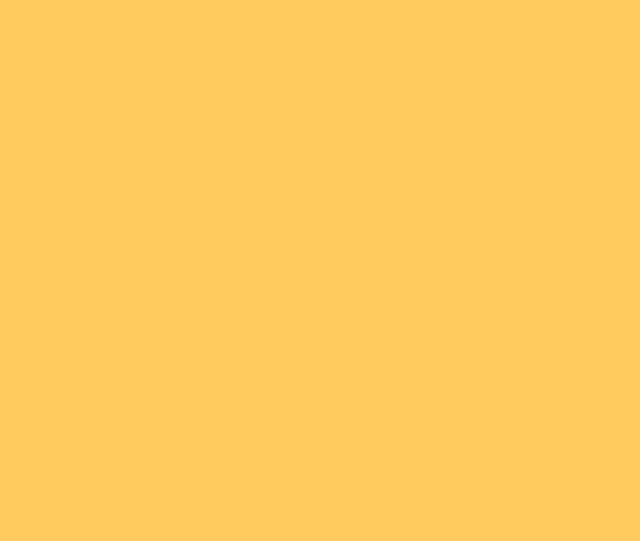
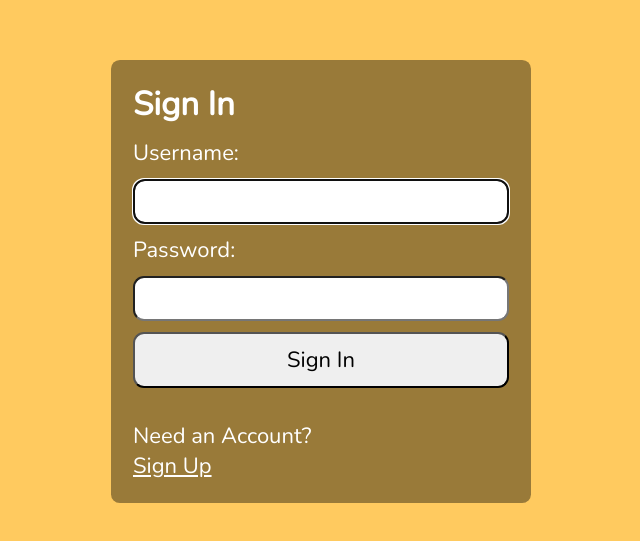
Before and after one commit to ChemsCode/Procurement-System-ClientSide, a React (Create React App) app: page /#/login in a window 1280 px wide. Before the commit this address had no page. Shown: the part 119-660 px from the top of the page, without its empty margins (319-959 px from the left). Built offline with nearby package versions, Linux system fonts and the light colour scheme.

Commit message:
login for user working

```diff
--- a/package.json
+++ b/package.json
@@ -10,10 +10,11 @@
     "@testing-library/jest-dom": "^5.16.5",
     "@testing-library/react": "^13.4.0",
     "@testing-library/user-event": "^13.5.0",
+    "axios": "^0.26.1",
     "react": "^18.2.0",
     "react-dom": "^18.2.0",
     "react-router-dom": "^6.4.2",
-    "react-scripts": "^2.1.3",
+    "react-scripts": "^5.0.1",
     "styled-components": "^5.3.6",
     "web-vitals": "^2.1.4"
   },
--- a/src/App.js
+++ b/src/App.js
@@ -3,6 +3,7 @@ import TypeOfAccount from "./TypeOfAccount";
 import RegisterCompany from './RegisterCompany';
 import RegisterUser from './RegisterUser';
 import RegisterSupplier from './RegisterSupplier';
+import Login from "./Login";
 import { BrowserRouter as Router, Route, Routes } from "react-router-dom";
 
 function App() {
@@ -13,6 +14,7 @@ function App() {
           <Route path="/register-company" element={<RegisterCompany/>}/>
           <Route path="/register-user" element={<RegisterUser/>}/>
           <Route path="/register-supplier" element={<RegisterSupplier/>}/>
+          <Route path="/login" element={<Login/>}/>
     </Routes>
     </main>
   );
--- /dev/null
+++ b/src/Login.js
@@ -0,0 +1,107 @@
+import { useRef, useState, useEffect, useContext } from 'react';
+import AuthContext from "./context/AuthProvider";
+
+import axios from './api/axios';
+const LOGIN_URL = '/auth';
+
+const Login = () => {
+    const { setAuth } = useContext(AuthContext);
+    const userRef = useRef();
+    const errRef = useRef();
+
+    const [userName, setUserName] = useState('');
+    const [pwd, setPwd] = useState('');
+    const [errMsg, setErrMsg] = useState('');
+    const [success, setSuccess] = useState(false);
+
+    useEffect(() => {
+        userRef.current.focus();
+    }, [])
+
+    useEffect(() => {
+        setErrMsg('');
+    }, [userName, pwd])
+
+    const handleSubmit = async (e) => {
+        e.preventDefault();
+
+        try {
+            const response = await axios.post(LOGIN_URL,
+                JSON.stringify({ user: userName, pwd: pwd }),
+                {
+                    headers: { 'Content-Type': 'application/json' },
+                    withCredentials: true
+                }
+            );
+            console.log(JSON.stringify(response?.data));
+            //console.log(JSON.stringify(response));
+            const accessToken = response?.data?.accessToken;
+            const roles = response?.data?.roles;
+            setAuth({ user: userName, pwd, roles, accessToken });
+            setUserName('');
+            setPwd('');
+            setSuccess(true);
+        } catch (err) {
+            if (!err?.response) {
+                setErrMsg('No Server Response');
+            } else if (err.response?.status === 400) {
+                setErrMsg('Missing Username or Password');
+            } else if (err.response?.status === 401) {
+                setErrMsg('Unauthorized');
+            } else {
+                setErrMsg('Login Failed');
+            }
+            errRef.current.focus();
+        }
+    }
+
+    return (
+        <>
+            {success ? (
+                <section>
+                    <h1>You are logged in!</h1>
+                    <br />
+                    <p>
+                        <a href="#">Go to Home</a>
+                    </p>
+                </section>
+            ) : (
+                <section>
+                    <p ref={errRef} className={errMsg ? "errmsg" : "offscreen"} aria-live="assertive">{errMsg}</p>
+                    <h1>Sign In</h1>
+                    <form onSubmit={handleSubmit}>
+                        <label htmlFor="username">Username:</label>
+                        <input
+                            type="text"
+                            id="username"
+                            ref={userRef}
+                            autoComplete="off"
+                            onChange={(e) => setUserName(e.target.value)}
+                            value={userName}
+                            required
+                        />
+
+                        <label htmlFor="password">Password:</label>
+                        <input
+                            type="password"
+                            id="password"
+                            onChange={(e) => setPwd(e.target.value)}
+                            value={pwd}
+                            required
+                        />
+                        <button>Sign In</button>
+                    </form>
+                    <p>
+                        Need an Account?<br />
+                        <span className="line">
+                            {/*put router link here*/}
+                            <a href="#">Sign Up</a>
+                        </span>
+                    </p>
+                </section>
+            )}
+        </>
+    )
+}
+
+export default Login
--- a/src/RegisterCompany.js
+++ b/src/RegisterCompany.js
@@ -241,6 +241,14 @@ const Register = () => {
           Sign Up
         </button>
       </form>
+      <p>
+        Already registered?
+        <br />
+        <span className="line">
+          {/*put router link here*/}
+          <a href="#">Sign In</a>
+        </span>
+      </p>
     </section>
   );
 };
--- a/src/RegisterSupplier.js
+++ b/src/RegisterSupplier.js
@@ -240,6 +240,14 @@ const Register = () => {
         >
           Sign Up
         </button>
+        <p>
+        Already registered?
+        <br />
+        <span className="line">
+          {/*put router link here*/}
+          <a href="/login">Sign In</a>
+        </span>
+      </p>
       </form>
     </section>
   );
--- a/src/RegisterUser.js
+++ b/src/RegisterUser.js
@@ -6,8 +6,10 @@ import {
   faInfoCircle,
 } from "@fortawesome/free-solid-svg-icons";
 import { FontAwesomeIcon } from "@fortawesome/react-fontawesome";
+import axios from "./api/axios";
 
-const NAME_REGEX = /^([a-zA-Z0-9]+|[a-zA-Z0-9]+\s{1}[a-zA-Z0-9]{1,}|[a-zA-Z0-9]+\s{1}[a-zA-Z0-9]{3,}\s{1}[a-zA-Z0-9]{1,})$/;
+const NAME_REGEX =
+  /^([a-zA-Z0-9]+|[a-zA-Z0-9]+\s{1}[a-zA-Z0-9]{1,}|[a-zA-Z0-9]+\s{1}[a-zA-Z0-9]{3,}\s{1}[a-zA-Z0-9]{1,})$/;
 const EMAIL_REGEX = /^\w+([\.-]?\w+)*@\w+([\.-]?\w+)*(\.\w{2,3})+$/;
 const PWD_REGEX = /^(?=.*[a-z])(?=.*[A-Z])(?=.*[0-9])(?=.*[!@#$%]).{8,24}$/;
 const REGISTER_URL = "/register";
@@ -66,22 +68,55 @@ const RegisterUser = () => {
     setErrMsg("");
   }, [userName, companyEmail, pwd, matchPwd]);
 
-
   const handleSubmit = async (e) => {
     e.preventDefault();
     const confirmCompanyName = NAME_REGEX.test(userName);
     const confirmEmail = EMAIL_REGEX.test(companyEmail);
     const confirmPwd = PWD_REGEX.test(pwd);
-    if (!confirmCompanyName || !confirmEmail || !confirmPwd ){
+    if (!confirmCompanyName || !confirmEmail || !confirmPwd) {
       setErrMsg("Invalid Entry/Entries");
       return;
     }
-    console.log(userName, companyEmail, pwd);
+    try {
+      const response = await axios.post(
+        REGISTER_URL,
+        JSON.stringify({ user : userName, pwd : pwd }),
+        {
+          headers: { "Content-Type": "application/json" },
+          withCredentials: true,
+        }
+      );
+      console.log(response?.data);
+      console.log(response?.accessToken);
+      console.log(JSON.stringify(response));
       setSuccess(true);
-
+      //clear state and controlled inputs
+      //need value attrib on inputs for this
+      setUserName("");
+      setPwd("");
+      setMatchPwd("");
+    } catch (err) {
+      if (!err?.response) {
+        setErrMsg("No Server Response");
+      } else if (err.response?.status === 409) {
+        setErrMsg("Username Taken");
+      } else {
+        setErrMsg("Registration Failed");
       }
+      errRef.current.focus();
+    }
+  };
 
   return (
+    <>
+      {success ? (
+        <section>
+          <h1>Success!</h1>
+          <p>
+            <a href="#">Sign In</a>
+          </p>
+        </section>
+      ) : (
         <section>
           <p
             ref={errRef}
@@ -120,7 +155,9 @@ const RegisterUser = () => {
             <p
               id="cnidnote" /*uidnote -> cnidnote*/
               className={
-            userNameFocus && userName && !validUserName ? "instructions" : "offscreen"
+                userNameFocus && userName && !validUserName
+                  ? "instructions"
+                  : "offscreen"
               }
             >
               <FontAwesomeIcon icon={faInfoCircle} />
@@ -139,7 +176,9 @@ const RegisterUser = () => {
               />
               <FontAwesomeIcon
                 icon={faTimes}
-            className={validCompanyEmail || !companyEmail ? "hide" : "invalid"}
+                className={
+                  validCompanyEmail || !companyEmail ? "hide" : "invalid"
+                }
               />
             </label>
             <input
@@ -158,7 +197,9 @@ const RegisterUser = () => {
             <p
               id="emailnote" /*uidnote -> emailnote*/
               className={
-            companyEmailFocus && companyEmail && !validCompanyEmail ? "instructions" : "offscreen"
+                companyEmailFocus && companyEmail && !validCompanyEmail
+                  ? "instructions"
+                  : "offscreen"
               }
             >
               <FontAwesomeIcon icon={faInfoCircle} />
@@ -194,8 +235,8 @@ const RegisterUser = () => {
               <FontAwesomeIcon icon={faInfoCircle} />
               8 to 24 characters.
               <br />
-          Must include uppercase and lowercase letters, a number and a special
-          character.
+              Must include uppercase and lowercase letters, a number and a
+              special character.
               <br />
               Allowed special characters:{" "}
               <span aria-label="exclamation mark">!</span>{" "}
@@ -229,19 +270,35 @@ const RegisterUser = () => {
             />
             <p
               id="confirmnote"
-          className={matchFocus && !validMatch ? "instructions" : "offscreen"}
+              className={
+                matchFocus && !validMatch ? "instructions" : "offscreen"
+              }
             >
               <FontAwesomeIcon icon={faInfoCircle} />
               Must match the first password input field.
             </p>
 
             <button
-          disabled={!validUserName || !validCompanyEmail || !validPwd || !validMatch ? true : false}
+              disabled={
+                !validUserName || !validCompanyEmail || !validPwd || !validMatch
+                  ? true
+                  : false
+              }
             >
               Sign Up
             </button>
           </form>
+          <p>
+            Already registered?
+            <br />
+            <span className="line">
+              {/*put router link here*/}
+              <a href="#">Sign In</a>
+            </span>
+          </p>
         </section>
+      )}
+    </>
   );
 };
 
--- /dev/null
+++ b/src/api/axios.js
@@ -0,0 +1,5 @@
+import axios from 'axios';
+
+export default axios.create({
+    baseURL: 'http://localhost:3500'
+});
--- /dev/null
+++ b/src/context/AuthProvider.js
@@ -0,0 +1,15 @@
+import { createContext, useState } from "react";
+
+const AuthContext = createContext({});
+
+export const AuthProvider = ({ children }) => {
+    const [auth, setAuth] = useState({});
+
+    return (
+        <AuthContext.Provider value={{ auth, setAuth }}>
+            {children}
+        </AuthContext.Provider>
+    )
+}
+
+export default AuthContext;
--- a/src/index.js
+++ b/src/index.js
@@ -3,12 +3,15 @@ import ReactDOM from 'react-dom/client';
 import './index.css';
 import App from './App';
 import { BrowserRouter as Router, HashRouter} from "react-router-dom";
+import { AuthProvider } from './context/AuthProvider';
 
 const root = ReactDOM.createRoot(document.getElementById('root'));
 root.render(
   <React.StrictMode>
+    <AuthProvider>
     <HashRouter>
       <App/>
     </HashRouter>
+    </AuthProvider>
   </React.StrictMode>
 );
```
Also changed, not shown: 1 other file (tests, documents, lock files or other folders). Lines whose indentation alone changed are shown as unchanged.
